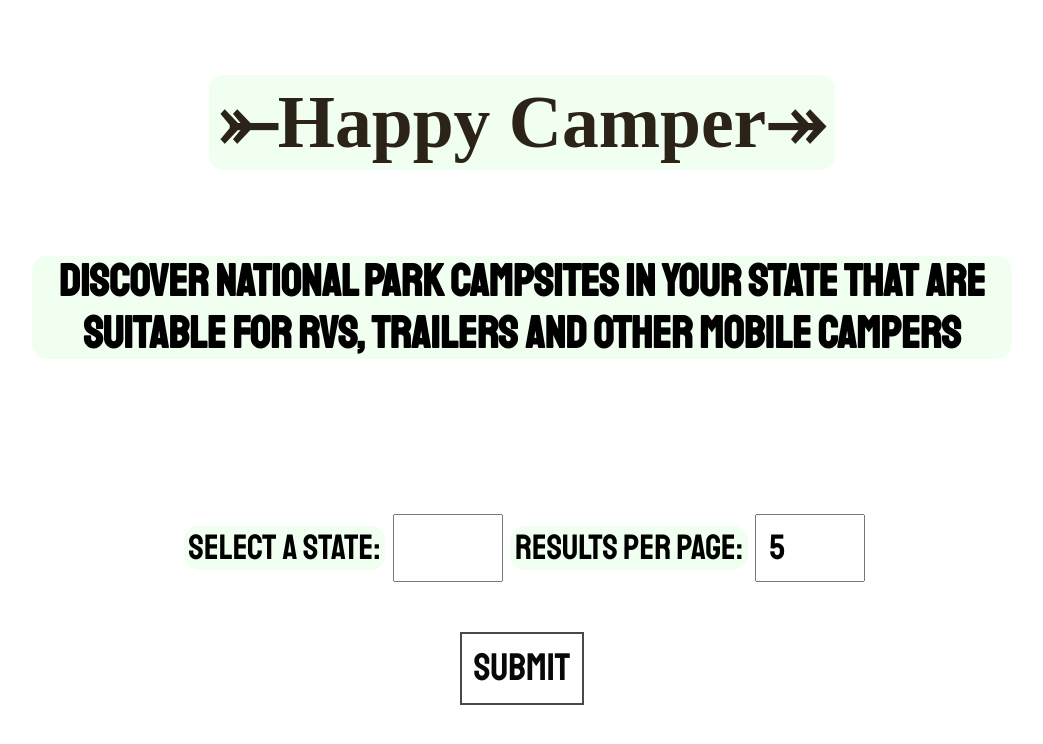
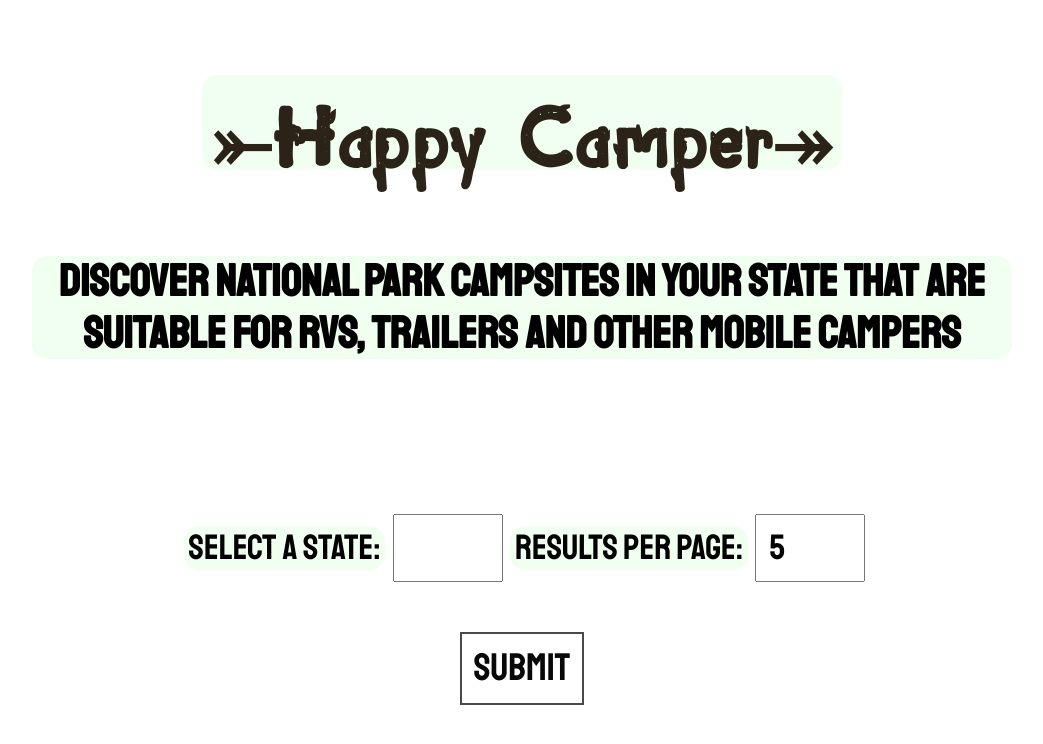
Before and after one commit to amgauthier1992/happycamper, a plain HTML site: page index.html in a window 1280 px wide. Shown: the whole page, without its empty margins (118-1161 px from the left). Drawn offline with nearby package versions, Linux system fonts and the light colour scheme; the site is published under a folder, as on GitHub Pages, so addresses that start at the root find nothing.

Commit message:
relative path for log font

```diff
--- a/styles.css
+++ b/styles.css
@@ -6,7 +6,7 @@
 
 @font-face {
     font-family: "SketchLogs-RyVl";
-    src: url("/fonts/SketchLogs-RyVl.ttf") format("truetype");
+    src: url("./fonts/SketchLogs-RyVl.ttf") format("truetype");
 }
 
 html {
```
